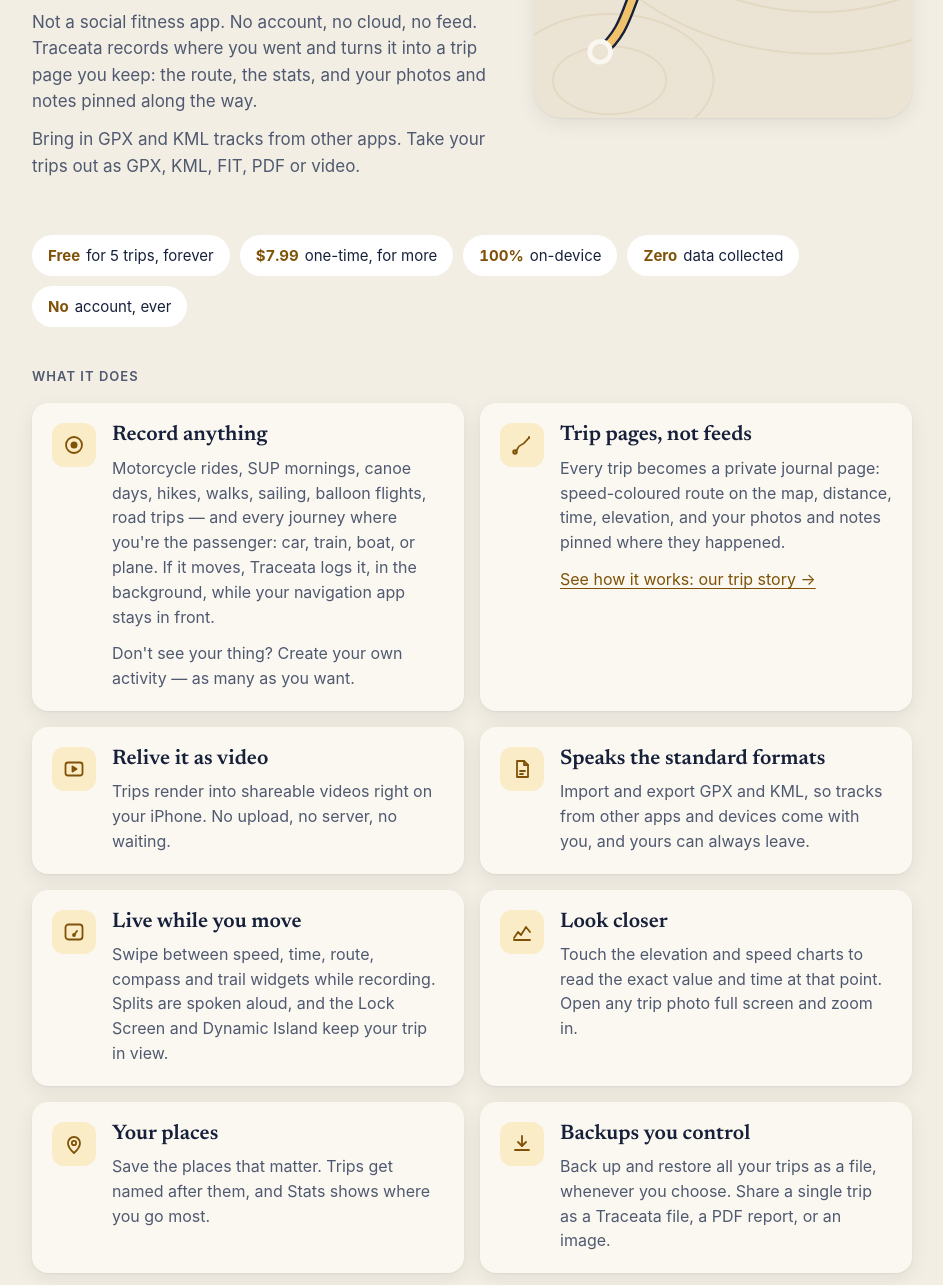
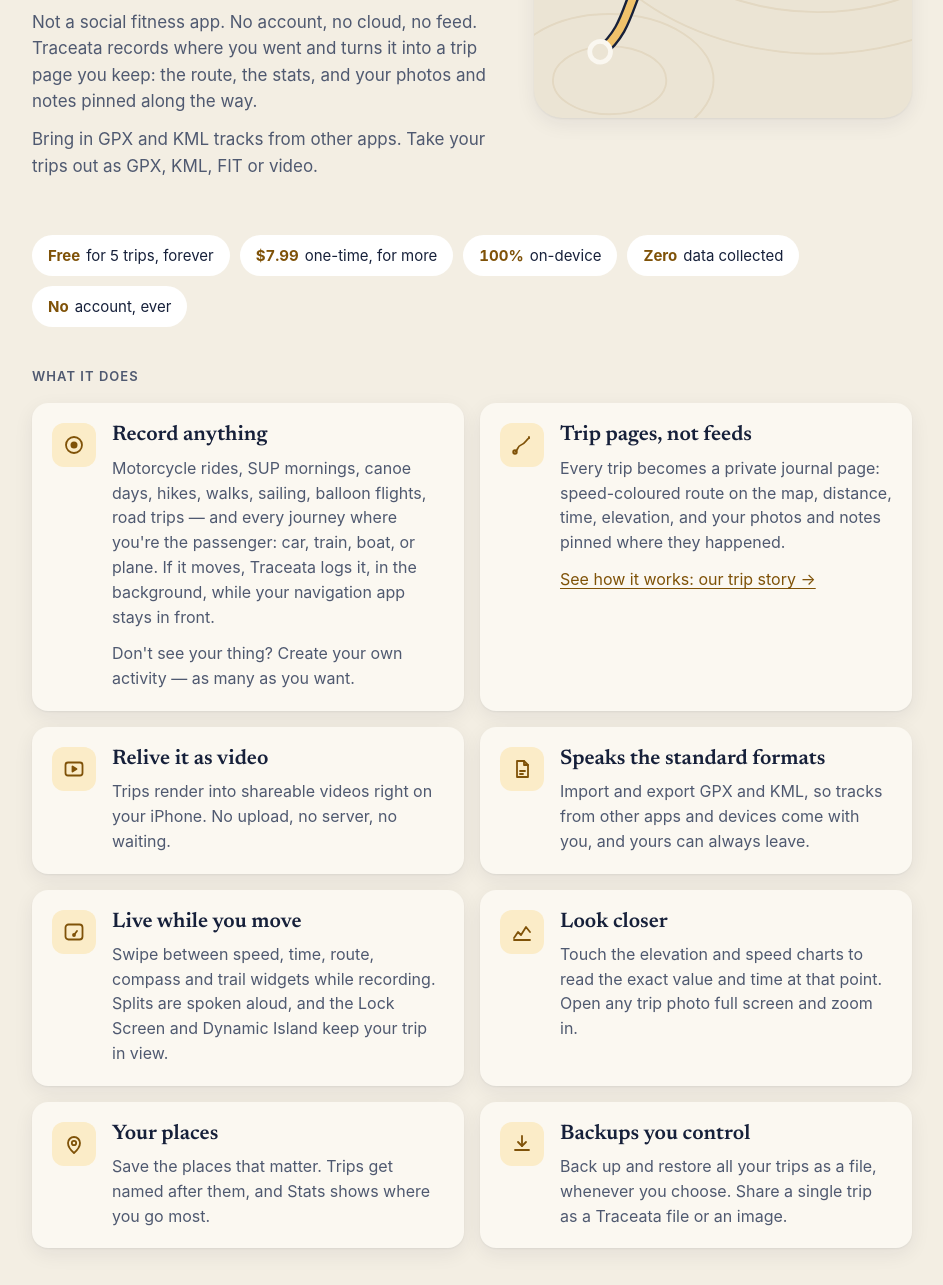
Before and after one commit to SunnyNatta/traceata-public, a plain HTML site: page index.html in a window 1280 px wide. Shown: the part 449-1734 px from the top of the page, without its empty margins (168-1111 px from the left). Drawn offline with Linux system fonts and the light colour scheme.

Commit message:
Remove PDF report mentions from the site
Co-Authored-By: Claude Sonnet 5.5 <noreply@anthropic.com>

```diff
--- a/index.html
+++ b/index.html
@@ -157,8 +157,8 @@
         <p class="sub">Not a social fitness app. No account, no cloud, no feed. Traceata records where
         you went and turns it into a trip page you keep: the route, the stats, and your photos and
         notes pinned along the way.</p>
-        <p class="sub" style="margin-top:12px">Bring in GPX and KML tracks from other apps. Take your trips out as GPX, KML, FIT,
-        PDF or video.</p>
+        <p class="sub" style="margin-top:12px">Bring in GPX and KML tracks from other apps. Take your trips out as GPX, KML, FIT
+        or video.</p>
       </div>
 
       <div class="art" aria-hidden="true">
@@ -258,7 +258,7 @@
           <div>
             <h3>Backups you control</h3>
             <p>Back up and restore all your trips as a file, whenever you choose. Share a single
-            trip as a Traceata file, a PDF report, or an image.</p>
+            trip as a Traceata file or an image.</p>
           </div>
         </div>
       </div>
@@ -329,7 +329,7 @@
         <p style="margin:0"><b>Coming soon to the App Store.</b> Traceata is in final testing. It will be a free
         download, and it keeps 5 trips for free, forever. There is no trial and no timer, so nothing
         expires. Delete a trip to make room for a new one, or pay once, $7.99 (US price), for unlimited
-        trips plus trip videos, PDF reports and photo sets. There is no subscription, and you can share
+        trips plus trip videos and photo sets. There is no subscription, and you can share
         it with your family. Your trips are never held back: you can always back them up and export
         them.</p>
       </div>
```
Also changed, not shown: trip-memories.html (+1 -1 lines).
